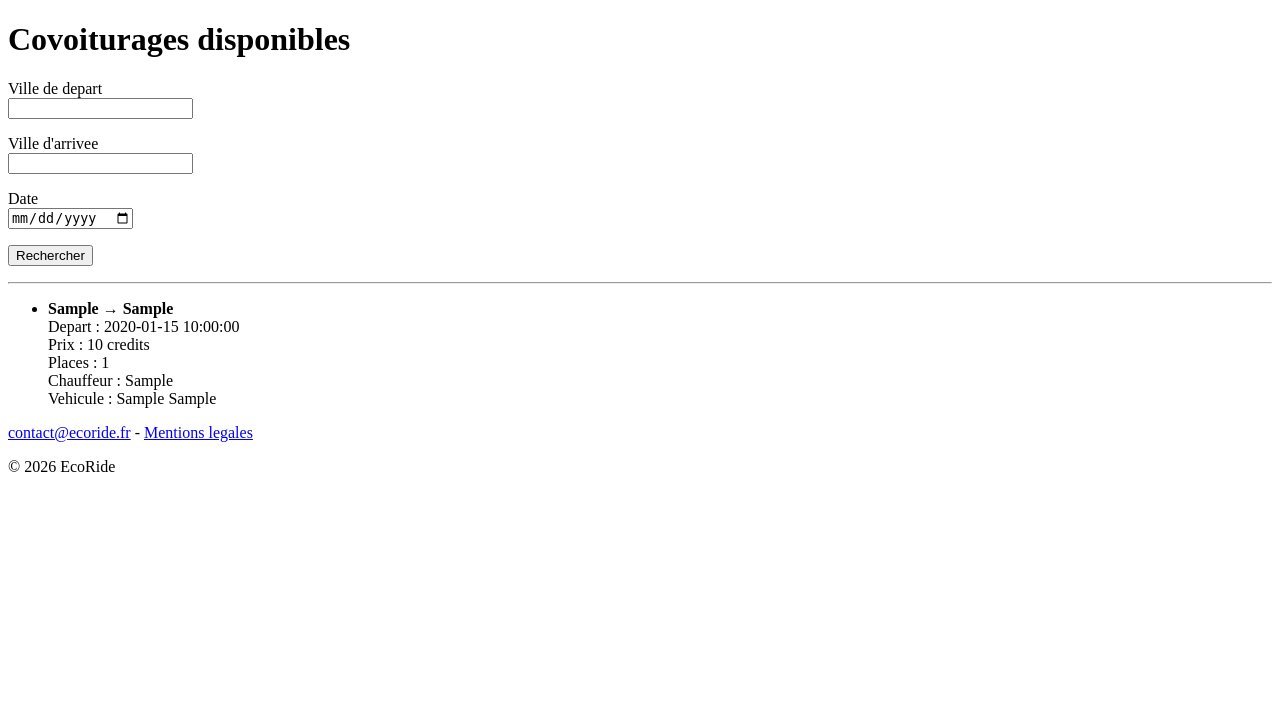
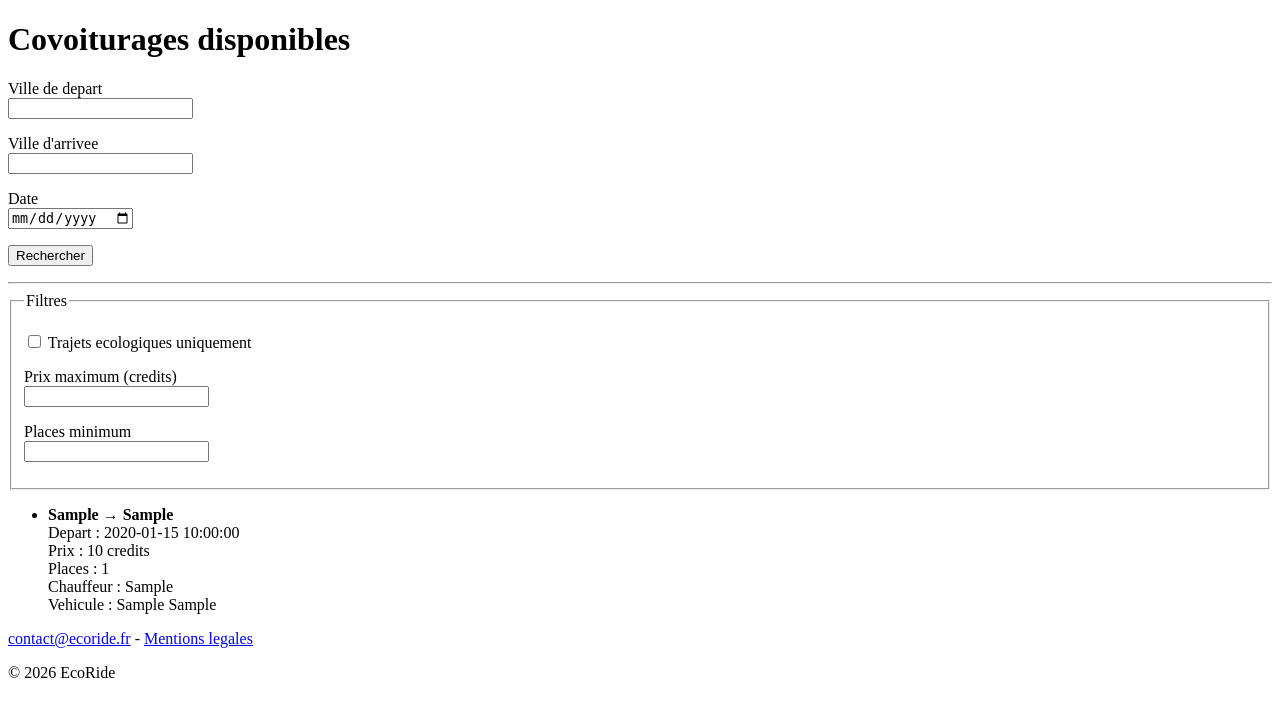
Before and after one commit to Rvlto974/Ecoride, a PHP site: page /covoiturages in a window 1280 px wide. Shown: the part 26-743 px from the top of the page. Run offline with PHP 8.4, Linux system fonts and the light colour scheme; tables that the repository leaves empty hold one stand-in row (values such as "Sample post").

Commit message:
Filtres de recherche dynamiques en AJAX (fetch + API JSON)

```diff
--- a/app/Controllers/CovoiturageController.php
+++ b/app/Controllers/CovoiturageController.php
@@ -34,4 +34,24 @@ class CovoiturageController extends Controller
             'date' => $date,
         ]);
     }
+    // Point d'entree API : renvoie les covoiturages filtres en JSON (pour l'AJAX)
+    public function api(): void
+    {
+        $covoiturageModel = new CovoiturageModel();
+
+        // On recupere les filtres depuis l'URL (GET)
+        $filtres = [
+            'eco'        => $_GET['eco'] ?? '',
+            'prix_max'   => $_GET['prix_max'] ?? '',
+            'places_min' => $_GET['places_min'] ?? '',
+        ];
+
+        $covoiturages = $covoiturageModel->searchFiltered($filtres);
+
+        // On indique au navigateur qu'on renvoie du JSON (et pas du HTML)
+        header('Content-Type: application/json');
+
+        // On convertit le tableau PHP en JSON et on l'affiche
+        echo json_encode($covoiturages);
+    }
 }
--- a/app/Models/CovoiturageModel.php
+++ b/app/Models/CovoiturageModel.php
@@ -53,4 +53,47 @@ class CovoiturageModel extends Model
 
         return $stmt->fetchAll();
     }
+    // Recherche avec filtres avances (pour l'AJAX)
+    // $filtres est un tableau : eco, prix_max, places_min
+    public function searchFiltered(array $filtres): array
+    {
+        // On part de la requete de base avec les jointures
+        $sql = 'SELECT c.*,
+                       u.pseudo AS chauffeur,
+                       v.modele AS vehicule_modele,
+                       v.energie AS vehicule_energie,
+                       m.libelle AS vehicule_marque
+                FROM covoiturage c
+                JOIN utilisateur u ON c.id_utilisateur = u.id_utilisateur
+                JOIN vehicule v ON c.id_vehicule = v.id_vehicule
+                JOIN marque m ON v.id_marque = m.id_marque
+                WHERE c.nb_places > 0';
+
+        $params = [];
+
+        // Filtre ecologique : seulement les vehicules electriques
+        if (!empty($filtres['eco'])) {
+            $sql .= ' AND v.energie = :energie';
+            $params['energie'] = 'electrique';
+        }
+
+        // Filtre prix maximum
+        if (!empty($filtres['prix_max'])) {
+            $sql .= ' AND c.prix <= :prix_max';
+            $params['prix_max'] = (int) $filtres['prix_max'];
+        }
+
+        // Filtre nombre de places minimum
+        if (!empty($filtres['places_min'])) {
+            $sql .= ' AND c.nb_places >= :places_min';
+            $params['places_min'] = (int) $filtres['places_min'];
+        }
+
+        $sql .= ' ORDER BY c.depart ASC';
+
+        // Requete preparee avec les filtres actifs
+        $stmt = $this->db->prepare($sql);
+        $stmt->execute($params);
+        return $stmt->fetchAll();
+    }
 }
--- a/app/Views/covoiturages/index.php
+++ b/app/Views/covoiturages/index.php
@@ -1,5 +1,6 @@
 <h1>Covoiturages disponibles</h1>
 
+<!-- Recherche classique par ville et date (rechargement de page) -->
 <form action="/covoiturages" method="get" role="search">
     <p>
         <label for="depart">Ville de depart</label><br>
@@ -18,10 +19,25 @@
 
 <hr>
 
-<?php if (empty($covoiturages)): ?>
-    <p>Aucun covoiturage disponible pour ces criteres.</p>
-<?php else: ?>
-    <ul>
+<!-- Filtres dynamiques (AJAX : mise a jour sans recharger la page) -->
+<fieldset>
+    <legend>Filtres</legend>
+    <p>
+        <input type="checkbox" id="filtre-eco">
+        <label for="filtre-eco">Trajets ecologiques uniquement</label>
+    </p>
+    <p>
+        <label for="filtre-prix">Prix maximum (credits)</label><br>
+        <input type="number" id="filtre-prix" min="0">
+    </p>
+    <p>
+        <label for="filtre-places">Places minimum</label><br>
+        <input type="number" id="filtre-places" min="1">
+    </p>
+</fieldset>
+
+<!-- Zone des resultats : c'est ce que le JavaScript va mettre a jour -->
+<ul id="resultats">
     <?php foreach ($covoiturages as $trajet): ?>
         <li>
             <strong><?= htmlspecialchars($trajet['ville_depart']) ?> &rarr; <?= htmlspecialchars($trajet['ville_arrivee']) ?></strong><br>
@@ -36,4 +52,6 @@
         </li>
     <?php endforeach; ?>
 </ul>
-<?php endif; ?>
+
+<!-- On charge le script qui gere les filtres AJAX -->
+<script src="/js/covoiturages.js"></script>
--- /dev/null
+++ b/public/js/covoiturages.js
@@ -0,0 +1,47 @@
+// === Filtres AJAX des covoiturages ===
+// Recupere les elements de filtre et la zone d'affichage des resultats
+const filtreEco = document.getElementById('filtre-eco');
+const filtrePrix = document.getElementById('filtre-prix');
+const filtrePlaces = document.getElementById('filtre-places');
+const resultats = document.getElementById('resultats');
+
+// Fonction qui interroge l'API et met a jour l'affichage
+async function chargerCovoiturages() {
+    // On construit les parametres d'URL selon les filtres actifs
+    const params = new URLSearchParams();
+    if (filtreEco.checked) params.append('eco', '1');
+    if (filtrePrix.value) params.append('prix_max', filtrePrix.value);
+    if (filtrePlaces.value) params.append('places_min', filtrePlaces.value);
+
+    // Appel AJAX a l'API (fetch)
+    const reponse = await fetch('/api/covoiturages?' + params.toString());
+    const covoiturages = await reponse.json();
+
+    // On vide la zone de resultats
+    resultats.innerHTML = '';
+
+    // Si aucun resultat
+    if (covoiturages.length === 0) {
+        resultats.innerHTML = '<p>Aucun covoiturage pour ces criteres.</p>';
+        return;
+    }
+
+    // On construit le HTML pour chaque trajet
+    covoiturages.forEach(function (trajet) {
+        const eco = trajet.vehicule_energie === 'electrique' ? ' 🌿 Ecologique' : '';
+        const li = document.createElement('li');
+        li.innerHTML =
+            '<strong>' + trajet.ville_depart + ' → ' + trajet.ville_arrivee + '</strong><br>' +
+            'Depart : ' + trajet.depart + '<br>' +
+            'Prix : ' + trajet.prix + ' credits<br>' +
+            'Places : ' + trajet.nb_places + '<br>' +
+            'Chauffeur : ' + trajet.chauffeur + '<br>' +
+            'Vehicule : ' + trajet.vehicule_marque + ' ' + trajet.vehicule_modele + eco;
+        resultats.appendChild(li);
+    });
+}
+
+// On declenche le rechargement a chaque modification d'un filtre
+filtreEco.addEventListener('change', chargerCovoiturages);
+filtrePrix.addEventListener('input', chargerCovoiturages);
+filtrePlaces.addEventListener('input', chargerCovoiturages);
--- a/routes/web.php
+++ b/routes/web.php
@@ -16,3 +16,6 @@ $router->get('/deconnexion', [AuthController::class, 'logout']);
 
 // Liste des covoiturages
 $router->get('/covoiturages', [CovoiturageController::class, 'index']);
+
+// API JSON pour les filtres AJAX
+$router->get('/api/covoiturages', [CovoiturageController::class, 'api']);
```
Also changed, not shown: app/Views/home/index.php (+53 -4 lines). Lines whose indentation alone changed are shown as unchanged.
